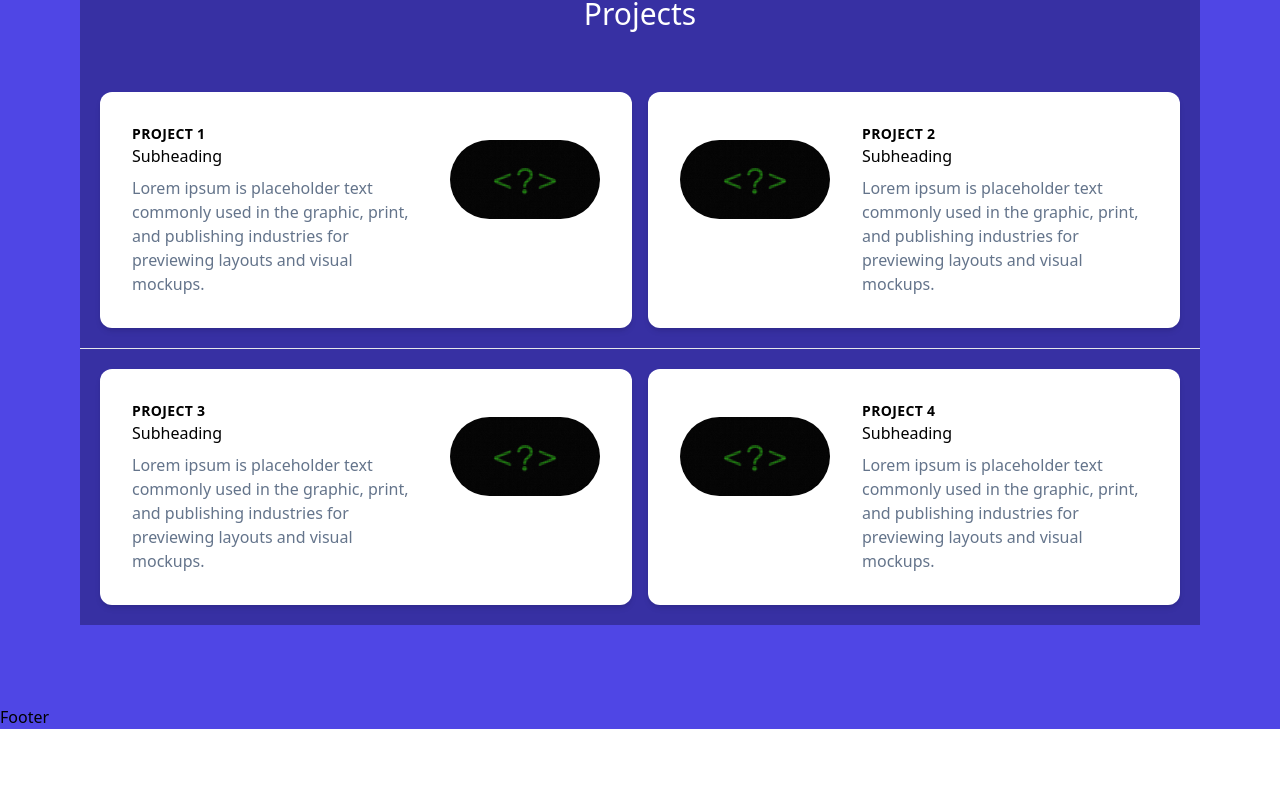
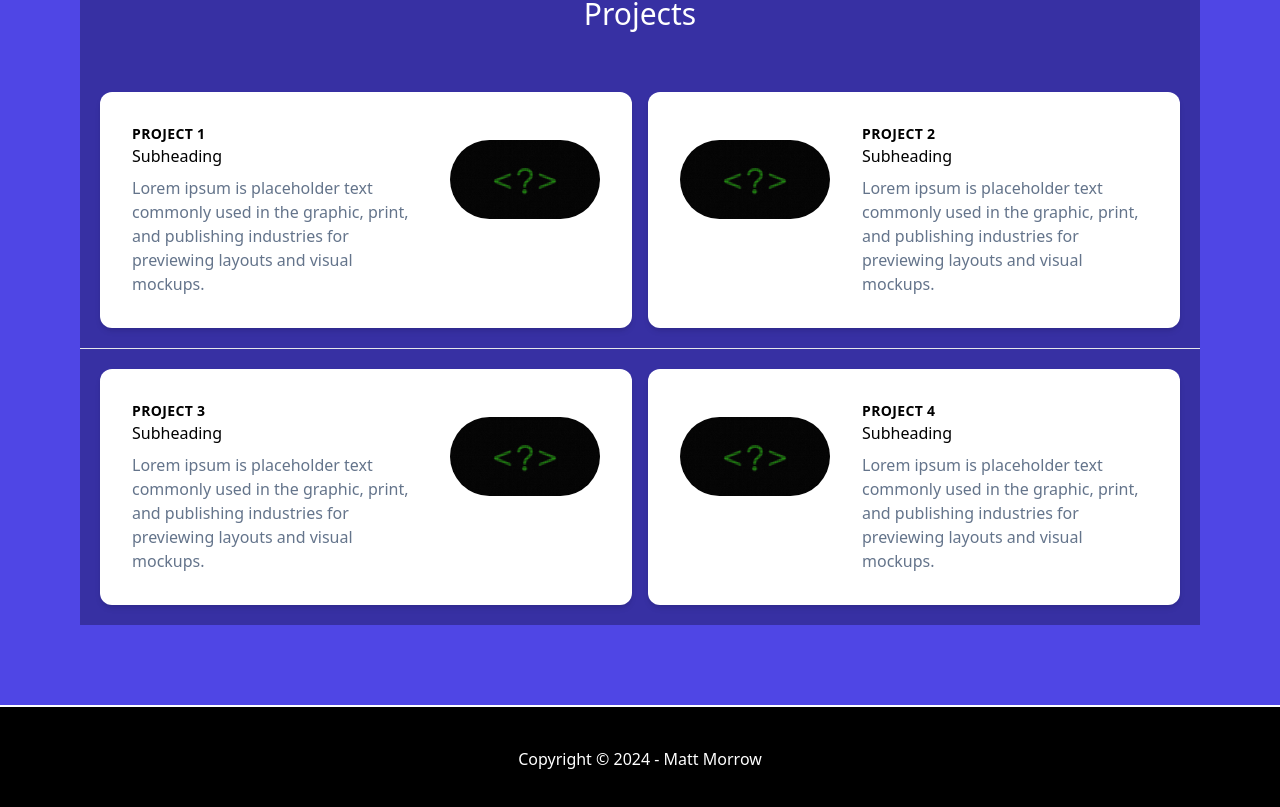
Before and after one commit to mmorrow6109/React_Portfolio, a React (Vite) app in the folder React_Portfolio/: page / in a window 1280 px wide. Shown: the part 785-1592 px from the top of the page. Before the commit the page ends 1514 px from the top, so only its background shows below. Built offline with nearby package versions, Linux system fonts and the light colour scheme.

Commit message:
github and linkedin links added

```diff
--- a/React_Portfolio/src/components/footer.jsx
+++ b/React_Portfolio/src/components/footer.jsx
@@ -1,7 +1,12 @@
-import React from 'react';
+
 
 export default function Footer() {
     return (
-        <div>Footer</div>
-    )
-};
+        <div>
+            <div className='border-t-2 border-white'></div> {/* Thin white line */}
+            <div className='flex justify-center bg-black text-white py-10 font-sans'>
+                Copyright &copy; 2024 - Matt Morrow
+            </div>
+        </div>
+    );
+}
--- a/React_Portfolio/src/components/hero.jsx
+++ b/React_Portfolio/src/components/hero.jsx
@@ -35,8 +35,12 @@ const Hero = () => {
                 </button>
 
                 <div className='flex space-x-4 cursor-pointer'>
-                    <BsGithub size={40} className='group rounded-full hover:border-4 hover:border-indigo-800'/>
-                    <BsLinkedin size={40} className='group rounded-full hover:border-4 hover:border-indigo-800'/>
+                    <a href="https://github.com/mmorrow6109" target="_blank" rel="noopener noreferrer">
+                        <BsGithub size={40} className='group rounded-full hover:border-4 hover:border-indigo-800'/>
+                    </a>
+                    <a href="https://www.linkedin.com/in/matthew-morrow-/" target="_blank" rel="noopener noreferrer">
+                        <BsLinkedin size={40} className='group rounded-full hover:border-4 hover:border-indigo-800'/>
+                    </a>
                 </div>
             </div>
         </section>
```
